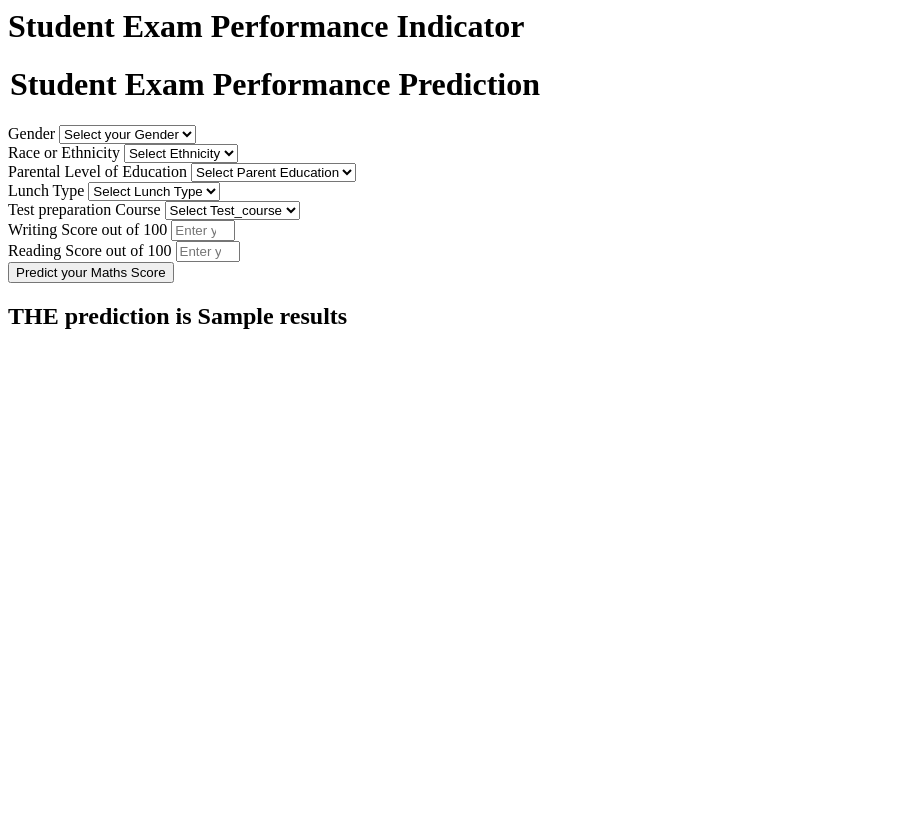
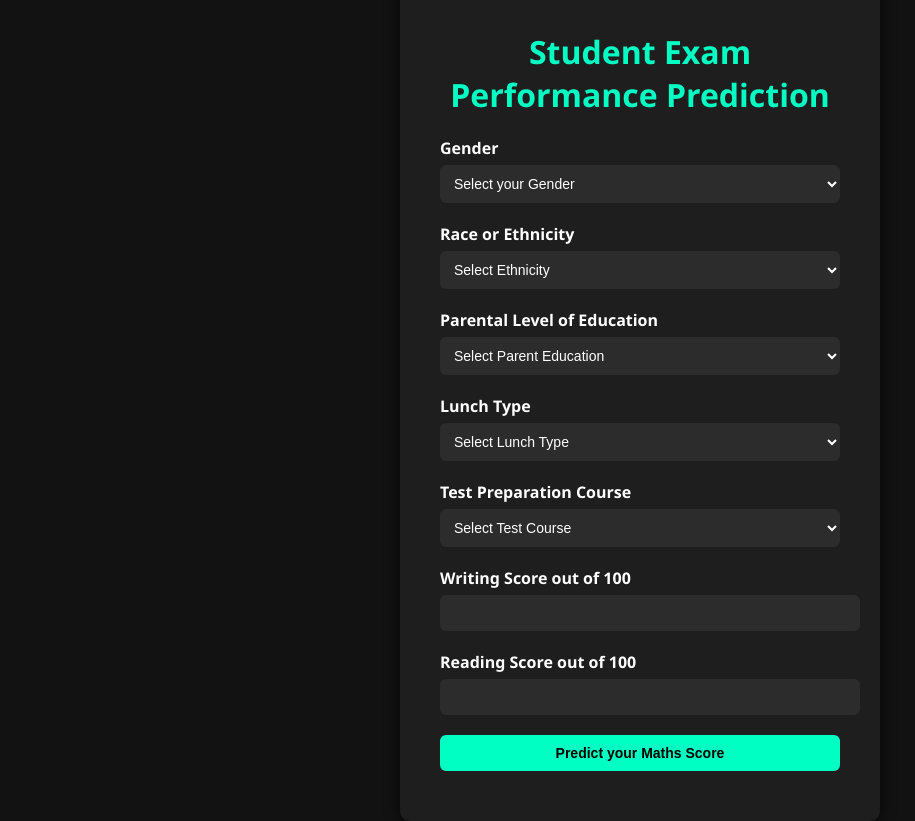
Before and after one commit to adityakashyap5047/MathScope, a Flask app: template templates/home.html in a window 1280 px wide. Shown: the whole page, without its empty margins (0-915 px from the left). Before the commit the page ends 329 px from the top, so only its background shows below. Run offline with Flask 3, Linux system fonts and the light colour scheme; the template is opened without the code that fills it: most values are stand-ins (such as "Sample title", 1, 10 or a date in 2020).

Commit message:
Updating the ui

```diff
--- a/app.py
+++ b/app.py
@@ -1,4 +1,4 @@
-from flask import Flask, render_template, request
+from flask import Flask, render_template, request, redirect
 import numpy as np
 import pandas as pd
 
@@ -12,7 +12,7 @@ app = application
 
 @app.route('/')
 def index():
-    return render_template('index.html')
+    return redirect('/predict')
 
 @app.route('/predict', methods=['GET', 'POST'])
 def predict_datapoint():
@@ -37,4 +37,4 @@ def predict_datapoint():
         return render_template('home.html', results=results[0])
 
 if __name__=="__main__":
-    app.run(host="0.0.0.0")
+    app.run(host="0.0.0.0", port=5000)
--- a/templates/home.html
+++ b/templates/home.html
@@ -1,111 +1,186 @@
-<html>
+<!DOCTYPE html>
+<html lang="en">
+<head>
+    <meta charset="UTF-8">
+    <title>Student Exam Prediction</title>
+    <style>
+        body {
+            background-color: #121212;
+            font-family: 'Segoe UI', Tahoma, Geneva, Verdana, sans-serif;
+            color: #fff;
+            display: flex;
+            justify-content: center;
+            align-items: center;
+            height: 100vh;
+            margin: 0;
+        }
+
+        .login {
+            background: #1e1e1e;
+            padding: 30px 40px;
+            border-radius: 10px;
+            box-shadow: 0 0 15px rgba(0,0,0,0.7);
+            width: 400px;
+        }
+
+        h1, h2 {
+            text-align: center;
+            color: #00ffc3;
+        }
+
+        .mb-3 {
+            margin-bottom: 20px;
+        }
+
+        .form-label {
+            display: block;
+            margin-bottom: 6px;
+            font-weight: bold;
+        }
+
+        .form-control, .btn {
+            width: 100%;
+            padding: 10px;
+            border: none;
+            border-radius: 6px;
+            font-size: 14px;
+        }
+
+        .form-control {
+            background-color: #2c2c2c;
+            color: #fff;
+        }
+
+        .form-control:focus {
+            outline: 2px solid #00ffc3;
+        }
+
+        .btn-primary {
+            background-color: #00ffc3;
+            color: #000;
+            font-weight: bold;
+            cursor: pointer;
+            transition: background 0.3s ease;
+        }
+
+        .btn-primary:hover {
+            background-color: #00bfa5;
+        }
+
+        #result-container {
+            display: none;
+            animation: fadeIn 1s ease forwards;
+        }
+
+        @keyframes fadeIn {
+            0% { opacity: 0; transform: translateY(10px); }
+            100% { opacity: 1; transform: translateY(0); }
+        }
+
+        /* Custom floating animation */
+        @keyframes float {
+            0% { transform: translateY(0); }
+            50% { transform: translateY(-10px); }
+            100% { transform: translateY(0); }
+        }
+
+        .animated-icon {
+            width: 80px;
+            margin: 20px auto;
+            animation: float 3s infinite ease-in-out;
+            display: block;
+        }
+
+    </style>
+</head>
 <body>
     <div class="login">
-       <h1>Student Exam Performance Indicator</h1>
-
-       <form action="/predict" method="post">
+        <form id="predict-form" action="/predict" method="post" onsubmit="showPrediction(); return false;">
             <h1>
                 <legend>Student Exam Performance Prediction</legend>
             </h1>
+
             <div class="mb-3">
                 <label class="form-label">Gender</label>
-            <select class="form-control" name="gender" placeholder="Enter you Gender" required>
-                <option class="placeholder" selected disabled value="">Select your Gender</option>
-                <option value="male">
-                    Male
-                </option>
-                <option value="female">
-                    Female
-                </option>
+                <select class="form-control" name="gender" required>
+                    <option selected disabled value="">Select your Gender</option>
+                    <option value="male">Male</option>
+                    <option value="female">Female</option>
                 </select>
             </div>
+
             <div class="mb-3">
                 <label class="form-label">Race or Ethnicity</label>
-            <select class="form-control" name="ethnicity" placeholder="Enter you ethnicity" required>
-                <option class="placeholder" selected disabled value="">Select Ethnicity</option>
-                <option value="group A">
-                    Group A
-                </option>
-                <option value="group B">
-                    Group B
-                </option>
-                <option value="group C">
-                    Group C
-                </option>
-                <option value="group D">
-                    Group D
-                </option>
-                <option value="group E">
-                    Group E
-                </option>
+                <select class="form-control" name="ethnicity" required>
+                    <option selected disabled value="">Select Ethnicity</option>
+                    <option value="group A">Group A</option>
+                    <option value="group B">Group B</option>
+                    <option value="group C">Group C</option>
+                    <option value="group D">Group D</option>
+                    <option value="group E">Group E</option>
                 </select>
             </div>
+
             <div class="mb-3">
                 <label class="form-label">Parental Level of Education</label>
-            <select class="form-control" name="parental_level_of_education"
-                placeholder="Enter you Parent Education" required>
-                <option class="placeholder" selected disabled value="">Select Parent Education</option>
-                <option value="associate's degree">
-                    associate's degree
-                </option>
-                <option value="bachelor's degree">
-                    bachelor's degree
-                </option>
-                <option value="high school">
-                    high school
-                </option>
-                <option value="master's degree">
-                    master's degree
-                </option>
-                <option value="some college">
-                    some college
-                </option>
-                <option value="some high school">
-                    some high school
-                </option>
+                <select class="form-control" name="parental_level_of_education" required>
+                    <option selected disabled value="">Select Parent Education</option>
+                    <option value="associate's degree">associate's degree</option>
+                    <option value="bachelor's degree">bachelor's degree</option>
+                    <option value="high school">high school</option>
+                    <option value="master's degree">master's degree</option>
+                    <option value="some college">some college</option>
+                    <option value="some high school">some high school</option>
                 </select>
             </div>
+
             <div class="mb-3">
                 <label class="form-label">Lunch Type</label>
-            <select class="form-control" name="lunch" placeholder="Enter you Lunch" required>
-                <option class="placeholder" selected disabled value="">Select Lunch Type</option>
-                <option value="free/reduced">
-                    free/reduced
-                </option>
-                <option value="standard">
-                    standard
-                </option>
+                <select class="form-control" name="lunch" required>
+                    <option selected disabled value="">Select Lunch Type</option>
+                    <option value="free/reduced">free/reduced</option>
+                    <option value="standard">standard</option>
                 </select>
             </div>
+
             <div class="mb-3">
-            <label class="form-label">Test preparation Course</label>
-            <select class="form-control" name="test_preparation_course" placeholder="Enter you Course"
-                required>
-                <option class="placeholder" selected disabled value="">Select Test_course</option>
-                <option value="none">
-                    None
-                </option>
-                <option value="completed">
-                    Completed
-                </option>
+                <label class="form-label">Test Preparation Course</label>
+                <select class="form-control" name="test_preparation_course" required>
+                    <option selected disabled value="">Select Test Course</option>
+                    <option value="none">None</option>
+                    <option value="completed">Completed</option>
                 </select>
             </div>
+
             <div class="mb-3">
                 <label class="form-label">Writing Score out of 100</label>
-            <input class="form-control" type="number" name="reading_score"
-                placeholder="Enter your Reading score" min='0' max='100' />
+                <input class="form-control" type="number" name="writing_score" min="0" max="100" required>
             </div>
+
             <div class="mb-3">
                 <label class="form-label">Reading Score out of 100</label>
-            <input class="form-control" type="number" name="writing_score"
-                placeholder="Enter your Reading Score" min='0' max='100' />
+                <input class="form-control" type="number" name="reading_score" min="0" max="100" required>
             </div>
+
             <div class="mb-3">
-            <input class="btn btn-primary" type="submit" value="Predict your Maths Score" required />
+                <input class="btn btn-primary" type="submit" value="Predict your Maths Score" />
             </div>
         </form>
-    <h2>
-       THE  prediction is {{results}}
-    </h2>
-   <body>
+
+        <!-- Prediction result (hidden initially) -->
+        <div id="result-container">
+            <h2>Your Math Score will be: <span id="result-value">{{ results }}</span></h2>
+        </div>
+    </div>
+
+    <script>
+        function showPrediction() {
+            // You can replace this timeout with an actual API call later
+            setTimeout(() => {
+                document.getElementById('result-container').style.display = 'block';
+                document.getElementById('result-value').textContent = Math.floor(Math.random() * 100 + 1); // Dummy value
+            }, 1000); // Simulate delay
+        }
+    </script>
+</body>
 </html>
```
Also changed, not shown: src/pipeline/predict_pipeline.py (+16 -2 lines). Lines whose indentation alone changed are shown as unchanged.
